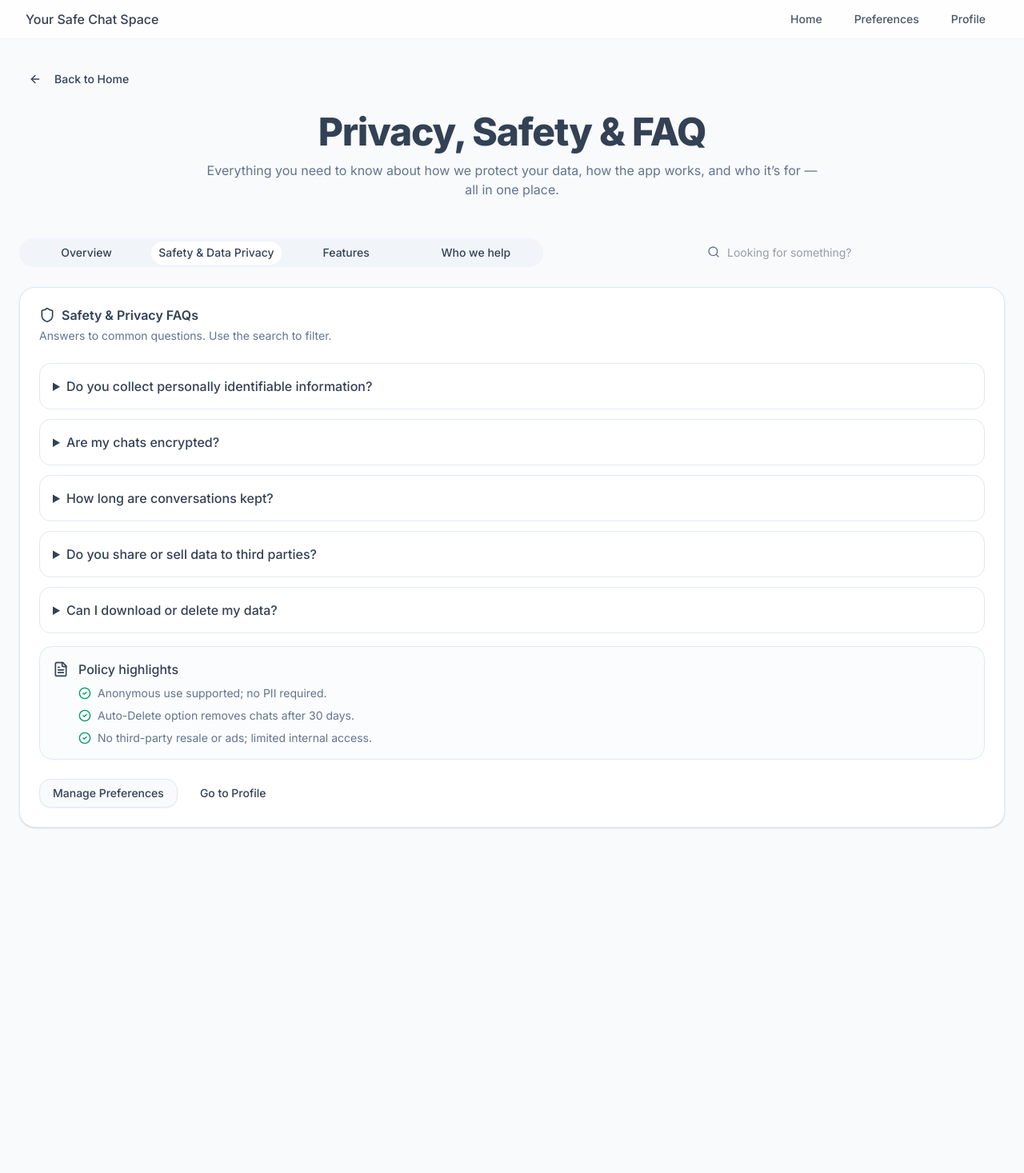
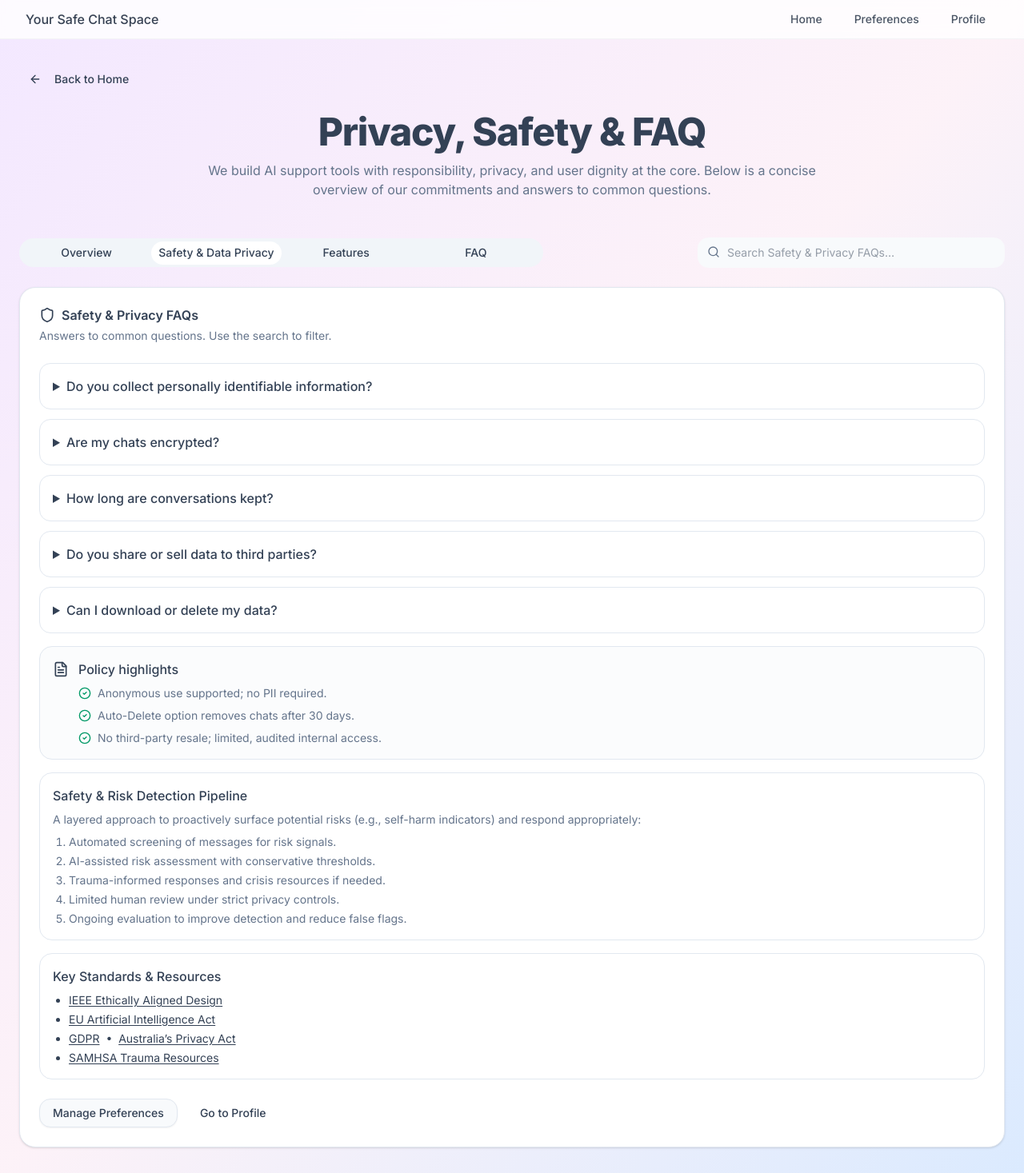
Before and after one commit to aiavatarchatbot-404FoundPath/Deco, a Next.js app in the folder chatbot-app/: page /privacy-policy in a window 1280 px wide. Shown: the whole page at 80% size. Before the commit the page ends 1067 px from the top, so only its background shows below. Built offline with nearby package versions, Linux system fonts and the light colour scheme.

Commit message:
update on Prvacy/FAQ page - Background colour/ FAQ information added/ Privacy information added

```diff
--- a/chatbot-app/app/privacy-policy/PrivacyClient.tsx
+++ b/chatbot-app/app/privacy-policy/PrivacyClient.tsx
@@ -8,19 +8,20 @@ import { Card, CardContent, CardHeader, CardTitle, CardDescription } from "@/com
 import { Tabs, TabsList, TabsTrigger, TabsContent } from "@/components/ui/tabs";
 import { Button } from "@/components/ui/button";
 import {
+  ArrowLeft,
+  CheckCircle2,
+  FileText,
+  Globe,
+  Info,
+  Lock,
   Search,
   Shield,
-  Lock,
-  Globe,
-  FileText,
-  Info,
-  Users,
-  CheckCircle2,
-  ArrowLeft,
+  HelpCircle,
 } from "lucide-react";
 
 type FaqItem = { q: string; a: string };
 
+/* ---------------- Safety & Data Privacy (keep original) ---------------- */
 const SAFETY_FAQ: FaqItem[] = [
   {
     q: "Do you collect personally identifiable information?",
@@ -44,12 +45,30 @@ const SAFETY_FAQ: FaqItem[] = [
   },
 ];
 
+/* ---------------- FAQ — expanded ---------------- */
+const GENERAL_FAQ: FaqItem[] = [
+  { q: "What is this app for?", a: "A supportive space to talk through feelings, decisions, and everyday challenges. It helps with reflection and resources, but it’s not for emergencies." },
+  { q: "How does it work?", a: "You chat with an AI companion. It uses safe prompts and guidelines to suggest ideas, coping strategies, and resources based on what you share." },
+  { q: "Will humans read my conversations?", a: "No, not by default. Limited, audited access may occur to investigate abuse, safety events, or to maintain the service—always under strict privacy controls." },
+  { q: "Is my data used to train AI models?", a: "We do not sell your data and we avoid using personal conversations to train public models. Any improvement signals are anonymized and aggregated where possible." },
+  { q: "Can I opt out of analytics?", a: "Yes. Turn off Anonymous Usage Analytics in Preferences at any time." },
+  { q: "What platforms and browsers are supported?", a: "Modern desktop and mobile browsers such as Chrome, Safari, Edge, and Firefox. Keep your browser up to date for the best experience." },
+  { q: "Is it free to use?", a: "A free tier is available. Some features may be limited or subject to fair-use safeguards." },
+  { q: "How do I export or delete my data?", a: "Open Preferences or Profile → Settings to download your data or request deletion." },
+  { q: "Do you integrate with third-party services?", a: "Only when necessary to provide core functionality (e.g., storage or authentication). We don’t share data for advertising or profiling." },
+  { q: "Who can use this app?", a: "It’s designed for young people and general users seeking supportive guidance. Additional safeguards apply for minors." },
+  { q: "Where can I get help in a crisis?", a: "If you’re in immediate danger or thinking about self-harm, contact emergency services (000) or Lifeline (13 11 14) right away." },
+];
+
+const LinkA = (props: React.ComponentProps<"a">) => (
+  <a className="underline underline-offset-2 hover:text-emerald-600" target="_blank" rel="noreferrer" {...props} />
+);
+
 export default function PrivacyClient() {
   const router = useRouter();
-  const [tab, setTab] = useState<"overview" | "privacy" | "features" | "audience">("privacy");
+  const [tab, setTab] = useState<"overview" | "privacy" | "features" | "faq">("privacy");
   const [query, setQuery] = useState("");
 
-  // central nav handler (matches your other pages)
   const handleNavigate = (screen: string) => {
     switch (screen) {
       case "privacy":
@@ -72,7 +91,7 @@ export default function PrivacyClient() {
     }
   };
 
-  const filteredFaq = useMemo(() => {
+  const filteredSafetyFaq = useMemo(() => {
     const q = query.trim().toLowerCase();
     if (!q) return SAFETY_FAQ;
     return SAFETY_FAQ.filter(
@@ -81,7 +100,7 @@ export default function PrivacyClient() {
   }, [query]);
 
   return (
-    <div className="min-h-screen bg-background">
+    <div className="min-h-screen bg-gradient-to-br from-purple-100 via-pink-50 to-blue-100">
       <Navbar onNavigate={handleNavigate} currentPage="privacy" isLoggedIn={true} isLoading={false} />
 
       <main className="mx-auto w-full max-w-7xl px-4 sm:px-6 py-8">
@@ -97,33 +116,29 @@ export default function PrivacyClient() {
             Privacy, Safety &amp; FAQ
           </h1>
           <p className="mt-3 text-muted-foreground max-w-3xl mx-auto">
-            Everything you need to know about how we protect your data, how the app works,
-            and who it’s for — all in one place.
+            We build AI support tools with responsibility, privacy, and user dignity at the core.
+            Below is a concise overview of our commitments and answers to common questions.
           </p>
         </section>
 
-        {/* Tabs header row with search (like your screenshot’s layout) */}
+        {/* Tabs header row + search */}
         <div className="flex flex-col gap-4 sm:flex-row sm:items-center sm:justify-between">
-          <Tabs
-            value={tab}
-            onValueChange={(v) => setTab(v as any)}
-            className="w-full sm:w-auto"
-          >
+          <Tabs value={tab} onValueChange={(v) => setTab(v as any)} className="w-full sm:w-auto">
             <TabsList className="grid grid-cols-2 sm:grid-cols-4 w-full">
               <TabsTrigger value="overview">Overview</TabsTrigger>
               <TabsTrigger value="privacy">Safety &amp; Data Privacy</TabsTrigger>
               <TabsTrigger value="features">Features</TabsTrigger>
-              <TabsTrigger value="audience">Who we help</TabsTrigger>
+              <TabsTrigger value="faq">FAQ</TabsTrigger>
             </TabsList>
           </Tabs>
 
-          {/* Search input */}
+          {/* Search input (filters only Safety & Privacy tab) */}
           <div className="relative w-full sm:w-96">
             <Search className="absolute left-3 top-2.5 h-4 w-4 text-muted-foreground" />
             <input
               value={query}
               onChange={(e) => setQuery(e.target.value)}
-              placeholder="Looking for something?"
+              placeholder="Search Safety & Privacy FAQs…"
               className="w-full pl-9 pr-3 py-2 rounded-md border border-input bg-background text-sm outline-none focus:ring-2 focus:ring-emerald-500"
             />
           </div>
@@ -145,26 +160,32 @@ export default function PrivacyClient() {
                   </CardDescription>
                 </CardHeader>
                 <CardContent className="space-y-4">
-                  <div className="grid sm:grid-cols-3 gap-4">
+                  <p>
+                    We’re committed to responsible AI for mental-health support: our systems are designed to{" "}
+                    <strong>augment, not replace</strong> human care, follow established best practices,
+                    and include guardrails like crisis escalation and human oversight where appropriate.
+                  </p>
+
+                  <div className="grid md:grid-cols-3 gap-4">
                     <div className="p-4 rounded-lg border">
                       <Shield className="w-5 h-5 mb-2 text-emerald-600" />
-                      <h3 className="font-medium mb-1">Trauma-informed design</h3>
+                      <h3 className="font-medium mb-1">Trauma-informed</h3>
                       <p className="text-sm text-muted-foreground">
-                        Calming visuals and guardrails to support safer conversations.
+                        Calming UX, clear choices, non-judgmental language, and easy exits from difficult topics.
                       </p>
                     </div>
                     <div className="p-4 rounded-lg border">
                       <Lock className="w-5 h-5 mb-2 text-emerald-600" />
-                      <h3 className="font-medium mb-1">Secure by default</h3>
+                      <h3 className="font-medium mb-1">Privacy by design</h3>
                       <p className="text-sm text-muted-foreground">
-                        Encrypted transport/storage and strict internal access.
+                        Data minimization, encryption, limited retention, and transparent policies.
                       </p>
                     </div>
                     <div className="p-4 rounded-lg border">
                       <Globe className="w-5 h-5 mb-2 text-emerald-600" />
-                      <h3 className="font-medium mb-1">No selling data</h3>
+                      <h3 className="font-medium mb-1">Responsible AI</h3>
                       <p className="text-sm text-muted-foreground">
-                        We never sell your data. No ads, no third-party resale.
+                        Evidence-aligned guidance, continuous monitoring, and human oversight for critical paths.
                       </p>
                     </div>
                   </div>
@@ -180,29 +201,23 @@ export default function PrivacyClient() {
                     <Shield className="w-5 h-5" />
                     Safety &amp; Privacy FAQs
                   </CardTitle>
-                  <CardDescription>
-                    Answers to common questions. Use the search to filter.
-                  </CardDescription>
+                  <CardDescription>Answers to common questions. Use the search to filter.</CardDescription>
                 </CardHeader>
                 <CardContent className="space-y-4">
-                  {filteredFaq.length === 0 ? (
+                  {filteredSafetyFaq.length === 0 ? (
                     <p className="text-sm text-muted-foreground">No results match your search.</p>
                   ) : (
                     <div className="space-y-3">
-                      {filteredFaq.map((item, idx) => (
+                      {filteredSafetyFaq.map((item, idx) => (
                         <details key={idx} className="rounded-md border p-4">
-                          <summary className="font-medium cursor-pointer">
-                            {item.q}
-                          </summary>
-                          <p className="mt-2 text-sm text-muted-foreground">
-                            {item.a}
-                          </p>
+                          <summary className="font-medium cursor-pointer">{item.q}</summary>
+                          <p className="mt-2 text-sm text-muted-foreground">{item.a}</p>
                         </details>
                       ))}
                     </div>
                   )}
 
-                  {/* Policy summary card */}
+                  {/* Policy highlights */}
                   <div className="mt-4 rounded-lg border p-4 bg-muted/30">
                     <div className="flex items-start gap-3">
                       <FileText className="w-5 h-5 mt-0.5" />
@@ -219,11 +234,37 @@ export default function PrivacyClient() {
                           </li>
                           <li className="flex items-start gap-2">
                             <CheckCircle2 className="w-4 h-4 mt-0.5 text-emerald-600" />
-                            No third-party resale or ads; limited internal access.
+                            No third-party resale; limited, audited internal access.
                           </li>
                         </ul>
                       </div>
                     </div>
+                  </div>
+
+                  {/* Safety & Risk Detection Pipeline (concise) */}
+                  <div className="rounded-lg border p-4">
+                    <h4 className="font-medium mb-2">Safety &amp; Risk Detection Pipeline</h4>
+                    <p className="text-sm text-muted-foreground mb-2">
+                      A layered approach to proactively surface potential risks (e.g., self-harm indicators) and respond appropriately:
+                    </p>
+                    <ol className="list-decimal pl-5 space-y-1 text-sm text-muted-foreground">
+                      <li>Automated screening of messages for risk signals.</li>
+                      <li>AI-assisted risk assessment with conservative thresholds.</li>
+                      <li>Trauma-informed responses and crisis resources if needed.</li>
+                      <li>Limited human review under strict privacy controls.</li>
+                      <li>Ongoing evaluation to improve detection and reduce false flags.</li>
+                    </ol>
+                  </div>
+
+                  {/* Key standards/resources (short) */}
+                  <div className="rounded-lg border p-4">
+                    <h4 className="font-medium mb-2">Key Standards &amp; Resources</h4>
+                    <ul className="list-disc pl-5 space-y-1 text-sm">
+                      <li><LinkA href="https://standards.ieee.org/industry-connections/ec/autonomous-systems/">IEEE Ethically Aligned Design</LinkA></li>
+                      <li><LinkA href="https://artificialintelligenceact.eu/">EU Artificial Intelligence Act</LinkA></li>
+                      <li><LinkA href="https://gdpr.eu/">GDPR</LinkA> &nbsp;•&nbsp; <LinkA href="https://www.oaic.gov.au/privacy/the-privacy-act">Australia’s Privacy Act</LinkA></li>
+                      <li><LinkA href="https://www.samhsa.gov/trauma-violence">SAMHSA Trauma Resources</LinkA></li>
+                    </ul>
                   </div>
 
                   <div className="flex gap-3 pt-2">
@@ -252,9 +293,9 @@ export default function PrivacyClient() {
                   {[
                     { icon: Shield, title: "Safety checks", text: "Gentle prompts and resources when risk signals appear." },
                     { icon: Lock, title: "Anonymous mode", text: "Chat without linking personal information." },
-                    { icon: Globe, title: "Multimodal avatars", text: "3D companion avatars for supportive conversations." },
+                    { icon: Globe, title: "3D avatars", text: "Supportive companion avatars for conversation." },
                     { icon: FileText, title: "Export/Download", text: "Download conversation summaries when you choose." },
-                    { icon: Users, title: "Share with trusted adult", text: "Optionally share a summary, not raw messages." },
+                    { icon: HelpCircle, title: "FAQ & Guides", text: "Clear guidance on privacy, features, and usage." },
                     { icon: CheckCircle2, title: "Auto-Delete", text: "Automatically delete chats after 30 days." },
                   ].map((f, i) => (
                     <div key={i} className="p-4 rounded-lg border">
@@ -267,37 +308,67 @@ export default function PrivacyClient() {
               </Card>
             </TabsContent>
 
-            {/* Who we help */}
-            <TabsContent value="audience" className="space-y-6">
+            {/* FAQ (with Error Handling table added) */}
+            <TabsContent value="faq" className="space-y-6">
               <Card className="trauma-safe">
                 <CardHeader>
                   <CardTitle className="flex items-center gap-2">
-                    <Users className="w-5 h-5" />
-                    Who this app supports
+                    <HelpCircle className="w-5 h-5" />
+                    FAQ
                   </CardTitle>
-                  <CardDescription>
-                    Designed for young people and anyone seeking calm, supportive guidance. Not for emergencies.
-                  </CardDescription>
+                  <CardDescription>Quick answers about using the app.</CardDescription>
                 </CardHeader>
-                <CardContent className="space-y-4">
-                  <div className="grid sm:grid-cols-2 gap-4">
-                    <div className="p-4 rounded-lg border">
-                      <h3 className="font-medium mb-1">Everyday support</h3>
-                      <p className="text-sm text-muted-foreground">
-                        Stress, worry, decision-making, and building healthy habits.
-                      </p>
+                <CardContent className="space-y-6">
+                  {/* Q&A list */}
+                  <div className="space-y-3">
+                    {GENERAL_FAQ.map((item, idx) => (
+                      <details key={idx} className="rounded-md border p-4">
+                        <summary className="font-medium cursor-pointer">{item.q}</summary>
+                        <p className="mt-2 text-sm text-muted-foreground">{item.a}</p>
+                      </details>
+                    ))}
+                  </div>
+
+                  {/* Error Handling table */}
+                  <div className="rounded-lg border p-4">
+                    <h4 className="font-medium mb-1">Error Handling</h4>
+                    <p className="text-sm text-muted-foreground mb-3">
+                      The Chat API implements comprehensive error handling for various scenarios:
+                    </p>
+
+                    <div className="overflow-x-auto">
+                      <table className="w-full text-sm border-collapse">
+                        <thead>
+                          <tr className="border-b bg-muted/50">
+                            <th className="text-left p-2">Error Code</th>
+                            <th className="text-left p-2">HTTP Status</th>
+                            <th className="text-left p-2">Description</th>
+                            <th className="text-left p-2">Resolution</th>
+                          </tr>
+                        </thead>
+                        <tbody>
+                          {[
+                            ["INVALID_REQUEST", "400", "Missing or invalid parameters", "Check request format and required fields"],
+                            ["UNAUTHORIZED", "401", "Invalid or missing authentication token", "Provide valid Bearer token in Authorization header"],
+                            ["CONVERSATION_NOT_FOUND", "404", "Conversation ID doesn't exist", "Create conversation via Conversations API"],
+                            ["SAFETY_VIOLATION", "422", "Content flagged by safety pipeline", "Modify message content to comply with guidelines"],
+                            ["RATE_LIMIT_EXCEEDED", "429", "Too many requests", "Wait before retrying (see Retry-After header)"],
+                            ["INTERNAL_ERROR", "500", "Server-side processing error", "Retry request or contact support"],
+                          ].map((row, i) => (
+                            <tr key={i} className="border-b last:border-0">
+                              <td className="p-2">
+                                <span className="inline-block text-xs font-semibold px-2 py-1 rounded bg-muted">
+                                  {row[0]}
+                                </span>
+                              </td>
+                              <td className="p-2">{row[1]}</td>
+                              <td className="p-2">{row[2]}</td>
+                              <td className="p-2">{row[3]}</td>
+                            </tr>
+                          ))}
+                        </tbody>
+                      </table>
                     </div>
-                    <div className="p-4 rounded-lg border">
-                      <h3 className="font-medium mb-1">With trusted adults</h3>
-                      <p className="text-sm text-muted-foreground">
-                        Share summaries with mentors, parents, or professionals when you choose.
-                      </p>
-                    </div>
-                  </div>
-                  <div className="rounded-lg border p-4 bg-muted/30">
-                    <p className="text-sm text-muted-foreground">
-                      If you’re in immediate danger or thinking about self-harm, please contact emergency services (000) or Lifeline (13 11 14) right away.
-                    </p>
                   </div>
                 </CardContent>
               </Card>
```
